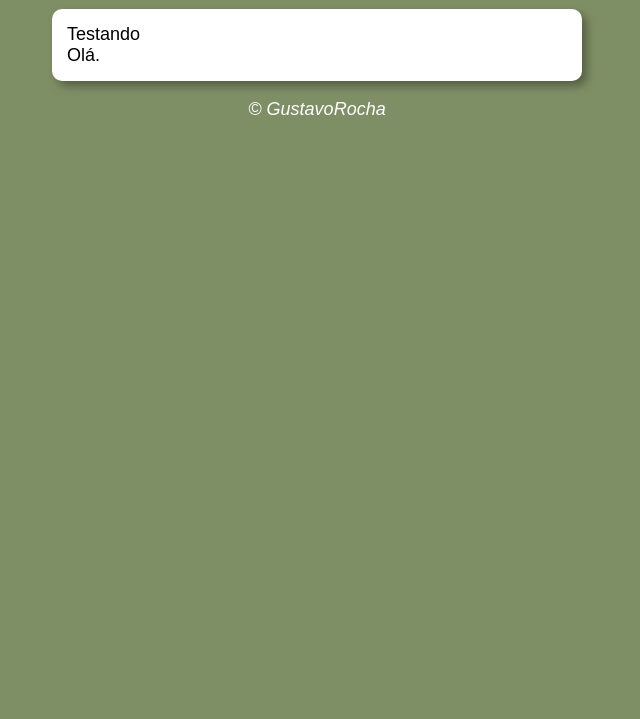
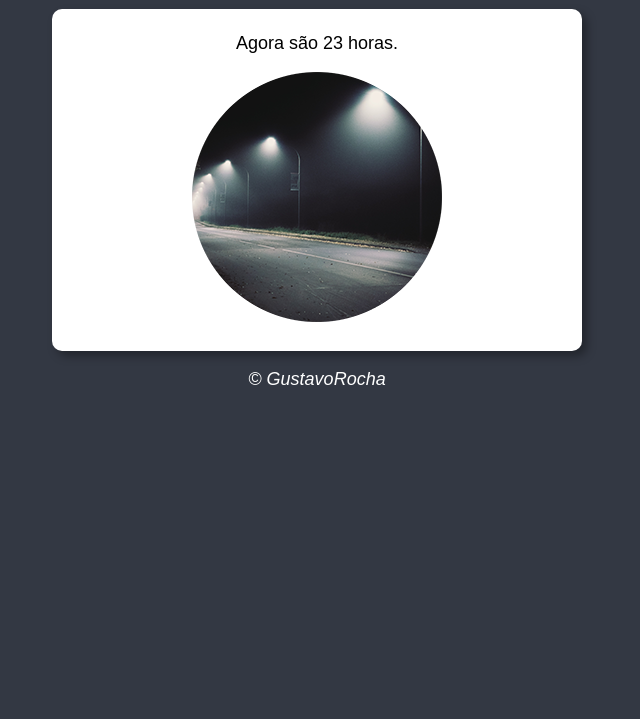
Before and after one commit to GustavoRocha8/javascript, a website: page aula12ex/ex014/modelo.html in a window 1280 px wide. Shown: the part 81-800 px from the top of the page, without its empty margins (323-963 px from the left). Drawn offline with Linux system fonts and the light colour scheme.

Commit message:
Novas fotos.

```diff
--- a/aula12ex/ex014/estilo.css
+++ b/aula12ex/ex014/estilo.css
@@ -1,7 +1,7 @@
 
 
 body {
-    background-color: rgb(127, 143, 101);
+    background-color: rgba(99, 51, 43, 0.993);
     font: normal 18px Arial;
 }
 
@@ -21,6 +21,11 @@ section {
     box-shadow: 5px 5px 10px rgba(0, 0, 0, 0.342);
 }
 
+div {
+    text-align: center;
+    padding: 9px;
+}
+
 footer {
     color: #fff;
     text-align: center;
--- a/aula12ex/ex014/modelo.html
+++ b/aula12ex/ex014/modelo.html
@@ -6,18 +6,20 @@
     <title>Horários</title>
     <link rel="stylesheet" href="estilo.css">
 </head>
-<body>
+<body onload="carregar()">
+
     <header>
         <h1>
-            Título
+            Hora do Dia
         </h1>
     </header>
     <section>
-        <div>
-            Testando
+        <div id="msg">
+            Aqui irá aparecer a mensagem...
         </div>
-        <div>
-            Olá.
+
+        <div id="foto">
+            <img id="imagem" src="fotomanha.png" alt="Foto do Dia">
         </div>
     </section>
     <footer>
--- a/aula12ex/ex014/script.js
+++ b/aula12ex/ex014/script.js
@@ -1 +1,21 @@
-alert('Olá')
+function carregar() {
+    var msg = window.document.getElementById('msg')
+    var img = window.document.getElementById('imagem')
+    var data = new Date()
+    var hora = data.getHours()
+    msg.innerHTML = `Agora são ${hora} horas.`
+    if (hora >= 0 && hora < 12) {
+        // BOM DIA!
+        img.src = 'fotomanha.png'
+        document.body.style.background = '#ac7f6b'
+
+    } else if (hora >= 12 && hora < 18) {
+        // BOA TARDE!
+        img.src = 'fototarde.png'
+        document.body.style.background = '#f0ddc5'
+    } else  {
+        // BOA NOITE!
+        img.src = 'fotonoite.png'
+        document.body.style.background = '#333843'
+    }
+}
--- a/aula12ex/modelo/estilo.css
+++ /dev/null
@@ -1,29 +0,0 @@
-
-
-body {
-    background-color: rgb(127, 143, 101);
-    font: normal 18px Arial;
-}
-
-header {
-    color: #fff;
-    text-align: center;
-
-
-}
-
-section {
-    background: #fff;
-    border-radius: 10px;
-    padding: 15px;
-    width: 500px;
-    margin: auto;
-    box-shadow: 5px 5px 10px rgba(0, 0, 0, 0.342);
-}
-
-footer {
-    color: #fff;
-    text-align: center;
-    font-style: italic;
-
-}
--- a/aula12ex/modelo/script.js
+++ /dev/null
@@ -1 +0,0 @@
-alert('Olá')
```
Also changed, not shown: aula12ex/modelo/modelo.html (deleted, +0 -28 lines), aula12ex/ex014/fotomanha.png (renamed from aula12ex/fotomanha.png), aula12ex/ex014/fotonoite.png (added), aula12ex/ex014/fototarde.png (renamed from aula12ex/fototarde.png), aula12ex/fotonoite.png (deleted).
